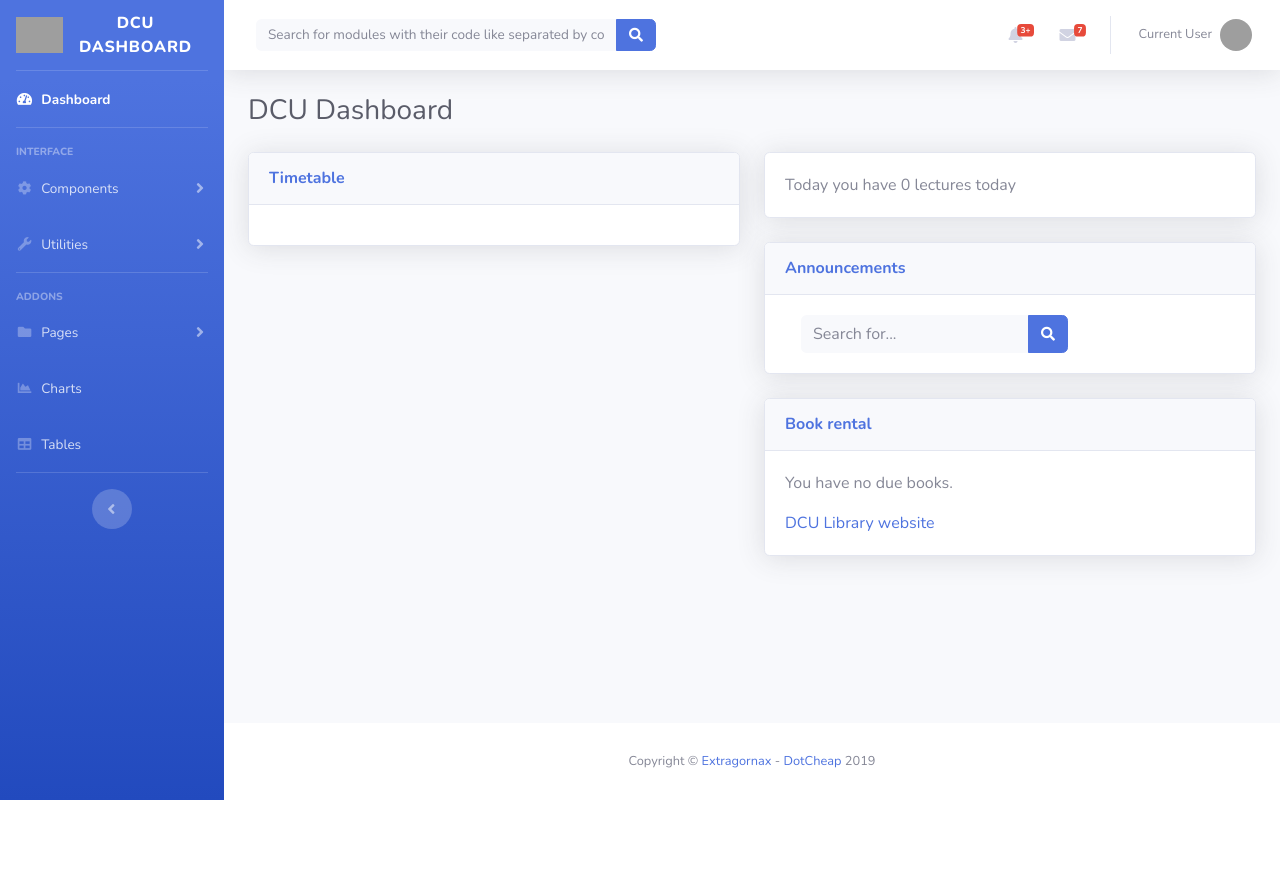
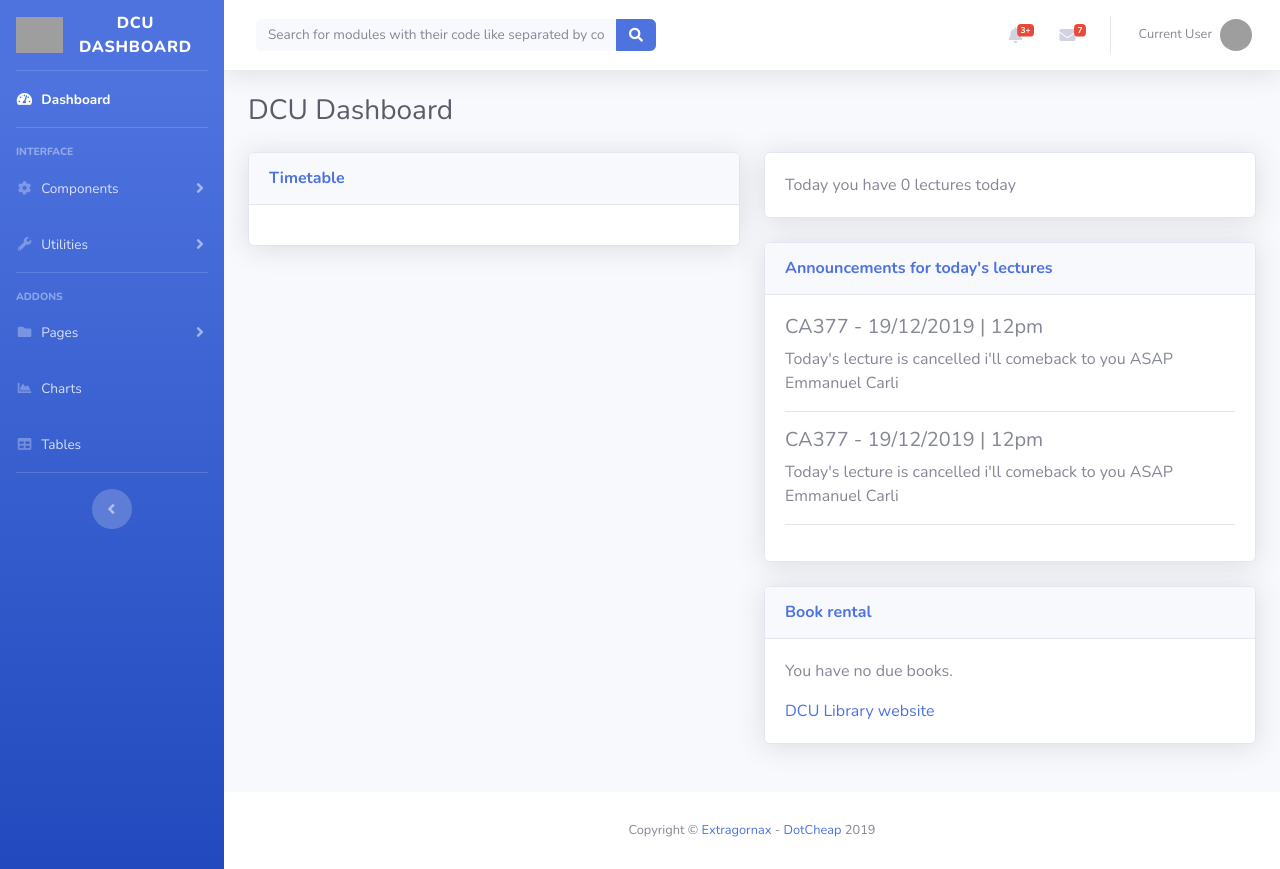
Before and after one commit to extragornax/2020-ca357-group30-ui-prototype, a Django app: page / in a window 1280 px wide. Before the commit the page ends 800 px from the top, so only its background shows below. Run offline with Django 3.2, Linux system fonts and the light colour scheme; data that the repository does not hold is empty; some libraries are stand-ins or nearby versions; grey boxes are pictures that could not be loaded.

Commit message:
modified announcements

```diff
--- a/frontend-django/dashboard/templates/dashboard/index.html
+++ b/frontend-django/dashboard/templates/dashboard/index.html
@@ -357,26 +357,17 @@
 						</div>
 						<div class="card shadow mb-4">
 							<div class="card-header py-3">
-								<h6 class="m-0 font-weight-bold text-primary">Announcements</h6>
+								<h6 class="m-0 font-weight-bold text-primary">Announcements for today's lectures</h6>
 							</div>
 							<div class="card-body">
-								{% comment %} <p>SB Admin 2 makes extensive use of Bootstrap 4 utility classes in order to reduce CSS
-									bloat and poor page performance. Custom CSS classes are used to create custom
-									components and custom utility classes.</p>
-								<p class="mb-0">Before working with this theme, you should become familiar with the
-									Bootstrap framework, especially the utility classes.</p> {% endcomment %}
-								<form class="d-none d-sm-inline-block form-inline mr-auto ml-md-3 my-2 my-md-0 mw-100 navbar-search"
-									action="{%url 'dashboard:index'%}" method="get">
-									<div class="input-group">
-										<input name="announcements" type="text" class="form-control bg-light border-0 small"
-											placeholder="Search for..." aria-label="Search" aria-describedby="basic-addon2" value="{{announcements}}">
-										<div class="input-group-append">
-											<button class="btn btn-primary" type="button">
-												<i class="fas fa-search fa-sm"></i>
-											</button>
-										</div>
-									</div>
-								</form>
+                                <h5>CA377 - 19/12/2019 | 12pm </h5>
+                                <span>Today's lecture is cancelled i'll comeback to you ASAP</span>
+                                <p>Emmanuel Carli</p>
+                                <hr>
+                                <h5>CA377 - 19/12/2019 | 12pm </h5>
+                                <span>Today's lecture is cancelled i'll comeback to you ASAP</span>
+                                <p>Emmanuel Carli</p>
+                                <hr>
 							</div>
 						</div>
 
--- a/frontend-django/dashboard/views.py
+++ b/frontend-django/dashboard/views.py
@@ -10,12 +10,12 @@ from datetime import date
 def cleanModulesSearch(s):
     s = s.replace(" ", "")
     s = s.upper()
-
     return s
 
 
 def index(request):
     context = {}
+    modules_error = ""
     if "modules" in request.GET:
         context['modules'] = cleanModulesSearch(request.GET['modules'])
     if "announcements" in request.GET:
@@ -26,24 +26,29 @@ def index(request):
                      {"day": "Thursday", "data": []}, {"day": "Friday", "data": []}, {"day": "Saturday", "data": []}, {"day": "Sunday", "data": []}]
 
     if "modules" in context and len(context['modules']) > 0:
-        webservice_url += "?modules=" + context['modules']
+        webservice_url += "?modules=" + cleanModulesSearch(context['modules'])
     modulesInfos = requests.get(webservice_url).json()
     for module in modulesInfos:
-        moduleName = module + " - " + modulesInfos[module]['name']
-        for i in modulesInfos[module]['events']:
-            timeSplitStart = modulesInfos[module]['events'][i]['begins'].split(
-                ':')
-            timeSplitEnd = modulesInfos[module]['events'][i]['ends'].split(
-                ':')
-            classData = {
-                "start_hour": timeSplitStart[0],
-                "start_min": timeSplitStart[1],
-                "end_hour": timeSplitEnd[0],
-                "end_min": timeSplitEnd[1],
-                "duration": modulesInfos[module]['events'][i]['duration'],
-                "module": moduleName
-            }
-            modulesPerDay[int(i)]['data'].append(classData)
+        if modulesInfos[module] != "Not Found":
+            moduleName = module + " - " + modulesInfos[module]['name']
+            for i in modulesInfos[module]['events']:
+                timeSplitStart = modulesInfos[module]['events'][i]['begins'].split(
+                    ':')
+                timeSplitEnd = modulesInfos[module]['events'][i]['ends'].split(
+                    ':')
+                classData = {
+                    "start_hour": timeSplitStart[0],
+                    "start_min": timeSplitStart[1],
+                    "end_hour": timeSplitEnd[0],
+                    "end_min": timeSplitEnd[1],
+                    "duration": modulesInfos[module]['events'][i]['duration'],
+                    "module": moduleName
+                }
+                modulesPerDay[int(i)]['data'].append(classData)
+        else:
+            if len(modules_error) == 0:
+                modules_error += "Some modules were not found, please note only CA modules are available please recheck : "
+            modules_error += module + " "
     counter = 0
     toPop = []
     lectCounter = 0
@@ -71,4 +76,6 @@ def index(request):
 
     context['modulesPerDay'] = modulesPerDay
     context['lectureCount'] = {"count": lectCounter, "first": earliestTime}
+
+    context['modules_error'] = modules_error
     return render(request, 'dashboard/index.html', context)
```
